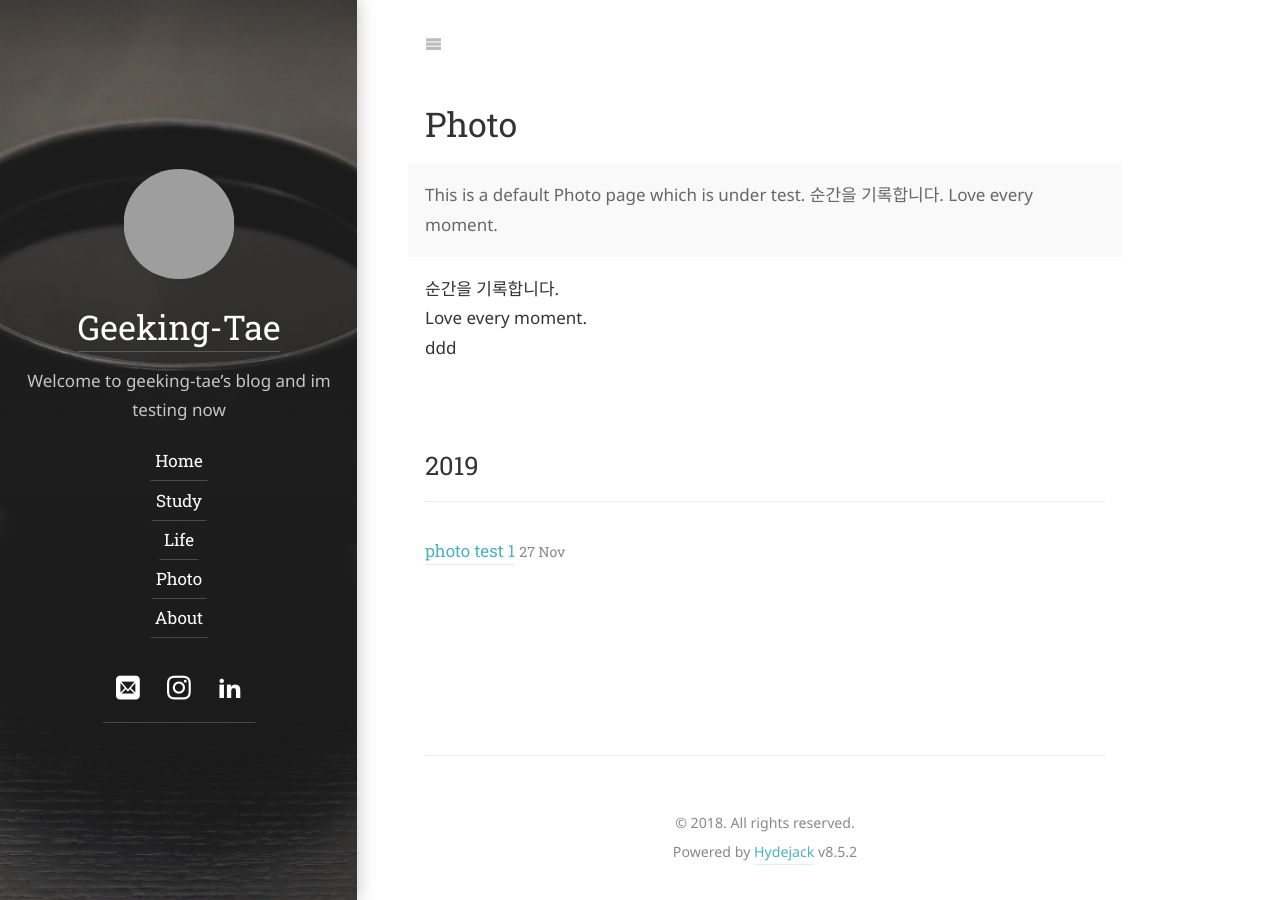
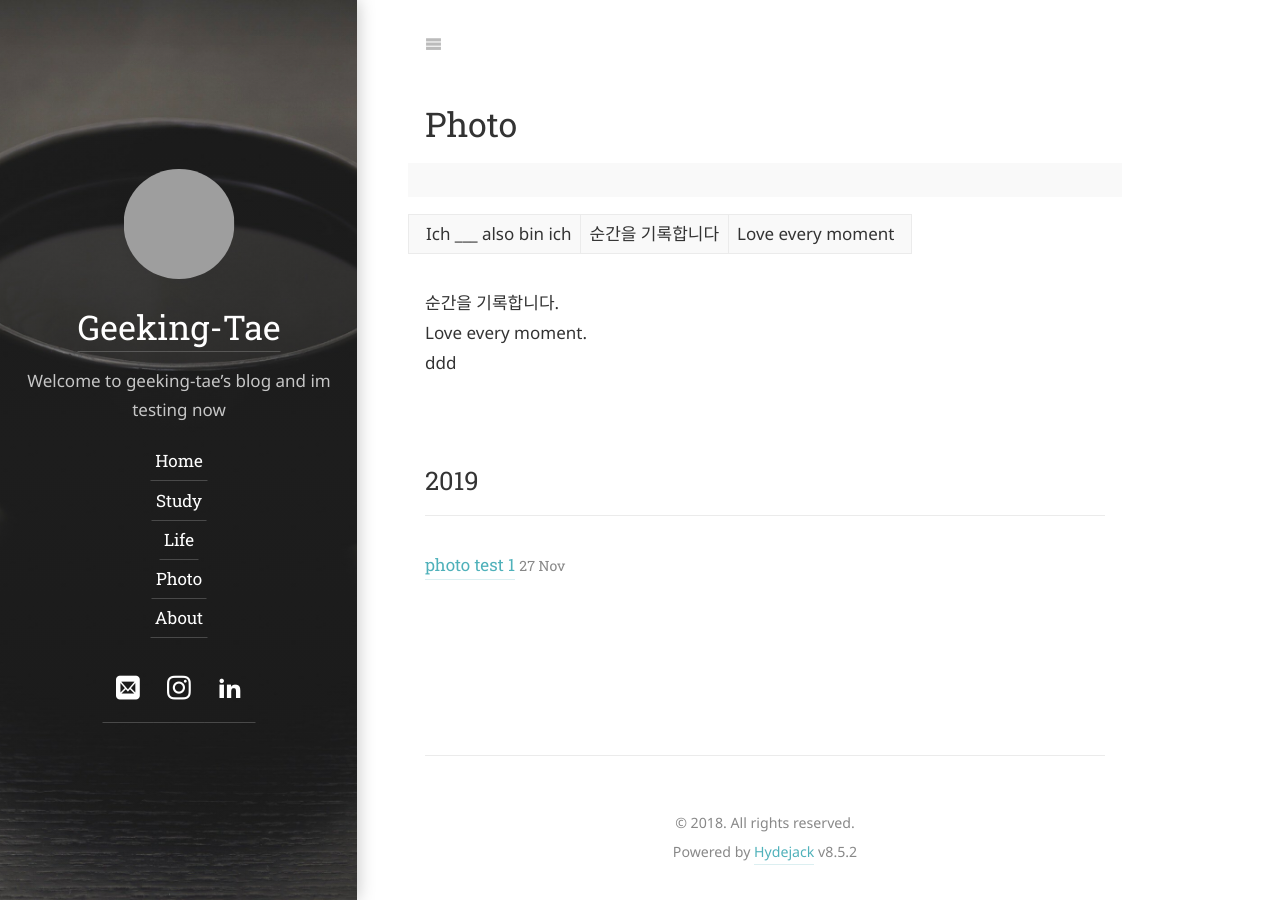
Before and after one commit to taekwondo-ko/geeking-tae.github.io, a Jekyll site: the page built from _featured_categories/photo.md, in a window 1280 px wide. Built offline with Jekyll 4.4.1, drawn with Linux system fonts in a browser that asks for light colours; some web fonts are replaced; grey boxes are pictures that could not be loaded.

Commit message:
theme adaptation

```diff
--- a/_featured_categories/photo.md
+++ b/_featured_categories/photo.md
@@ -5,9 +5,9 @@ slug: photo
 menu: true
 order: 1
 description: >
-  This is a default Photo page which is under test.
-  순간을 기록합니다.
-  Love every moment.
+  Ich ___ also bin ich |
+  순간을 기록합니다 |
+  Love every moment
 
 ---
 
```
